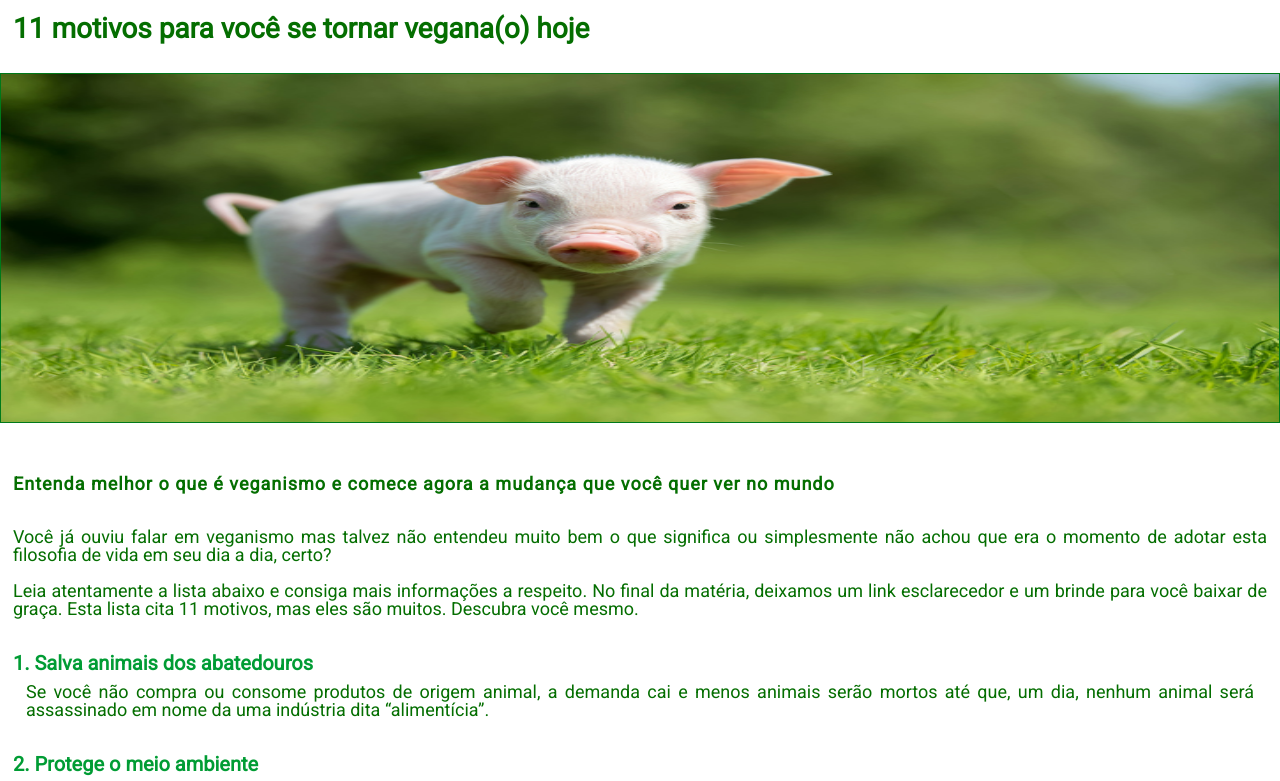
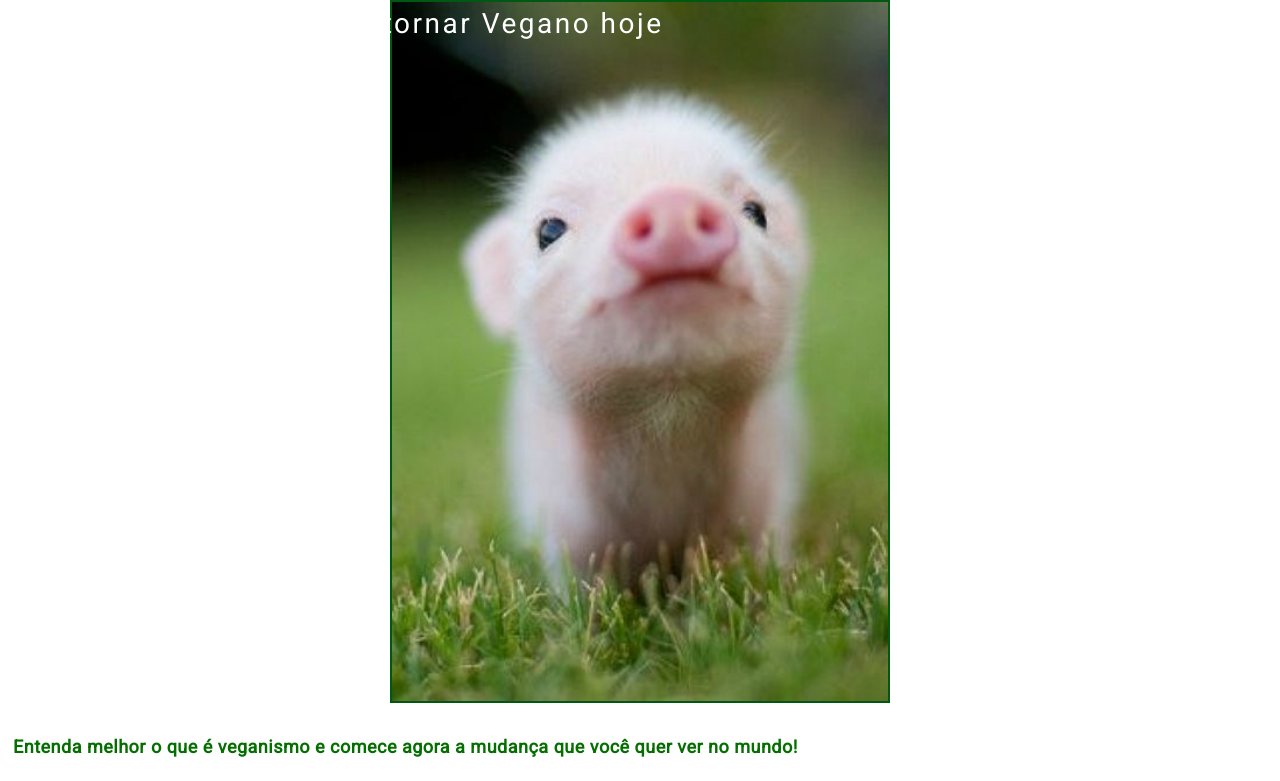
Before and after one commit to phpaulohenrique/reasons-to-go-vegan, a plain HTML site: page index.html in a window 1280 px wide. Shown: the top 781 px of the page. Drawn offline with Linux system fonts and the light colour scheme.

Commit message:
version 3

```diff
--- a/index.html
+++ b/index.html
@@ -19,11 +19,11 @@
 
     <header>
 
-        <h1>11 motivos para você se tornar vegana(o) hoje</h1>
+        <img class="first-img-pig" src="assets/animals6.jpg" alt="">
 
-        <img src="assets/animals5.jpg" alt="">
+        <h1>11 motivos para você se tornar Vegano hoje</h1>
 
-        <p class="first-text" >Entenda melhor o que é veganismo e comece agora a mudança que você quer ver no mundo</p>
+        <p class="first-text" >Entenda melhor o que é veganismo e comece agora a mudança que você quer ver no mundo!</p>
 
 
         <p>Você já ouviu falar em veganismo mas talvez não entendeu muito bem o que significa ou simplesmente não achou que era
@@ -35,7 +35,7 @@
             lista cita 11 motivos, mas eles são muitos. Descubra você mesmo.
         </p>
 
-
+        <img src="assets/animals4.jpg" alt="">
 
     </header>
 
@@ -203,7 +203,7 @@
             <div>
                 <p>
                     Se você está realmente interessada(o) a ir adiante e adotar o veganismo em sua vida, acesse
-                    <a href="http://www.sejavegano.com.br">www.sejavegano.com.br</a> e
+                    <a target="_blank" href="http://www.sejavegano.com.br">www.sejavegano.com.br</a> e
                     aprenda um pouco mais. Além disso, lá você baixa um livro de receitas veganas, assiste e baixa documentários
                     gratuitamente e se informa sobre onde ficam os restaurantes que oferecem comida vegana. Tente, você vai gostar de ser
                     vegana(o).
@@ -216,8 +216,12 @@
 
     <footer>
 
+        <p>Créditos ao site Vista-se, o conteúdo original você encontra aqui:<a target="_blank"
+            href="https://www.vista-se.com.br/11-motivos-para-voce-se-tornar-veganao-hoje/"> 11 motivos para você se tornar vegana(o) hoje</a> </p>
+
+        <hr>
         <p>Site desenvolvido por <span>Paulo Henrique</span></p>
-        <p>Todos os direitos reservados</p>
+        <!-- <p>Todos os direitos reservados</p> -->
 
 
     </footer>
--- a/styles/style.css
+++ b/styles/style.css
@@ -26,13 +26,18 @@ main{
 }
 
 h1{
-    margin-top: 1.5rem;
+    margin-top: 1rem;
     font-size: 2.8rem;
     font-weight: 600;
     /* margin: .5rem; */
     margin-bottom: 3rem;
     margin-left: 1.3rem;
     margin-right: 1.3rem;
+    position: absolute;
+    letter-spacing: 2.5px;
+    font-weight: 500;
+    top: 0;
+    color: white;
 }
 
 h2{
@@ -46,29 +51,48 @@ p{
     margin-top: 1rem;
     margin-left: 1.3rem;
     margin-right: 1.3rem;
+    line-height: 23px;
 
 }
 
 img{
     width: 100%;
-    height: 350px;
-    border: 1px solid rgb(0, 121, 26);
+    height: 300px;
+    border: 2px solid rgb(0, 88, 19);
+    max-width: 500px;
+    position: relative;
+    left: 50%;
+    transform: translateX(-50%);
+    margin-bottom: 10px;
+
+
+}
+
+.first-img-pig{
+
+    height:90%;
+    /* max-height: 1000px; */
+
 
 }
 
 .first-text{
 
-    margin-top: 50px;
+    margin-top: 20px;
     font-weight: bold;
-    letter-spacing:1px;
+    letter-spacing:.5px;
 }
 
 footer{
 
-    background-color: rgb(147, 201, 136) ;
+    background-color: rgb(176, 211, 170) ;
     margin: 0;
     padding: 1rem;
 
+}
+
+a{
+    color :rgb(0, 0, 134);
 }
 
 strong{
```
Also changed, not shown: assets/animals6.jpg (added).
